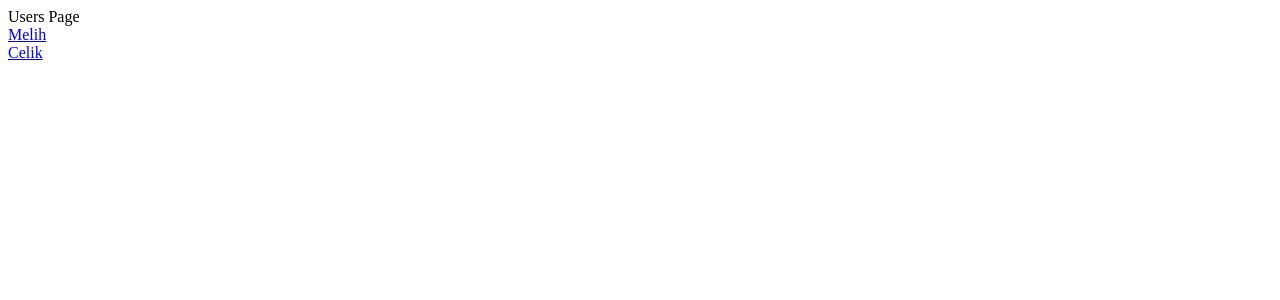
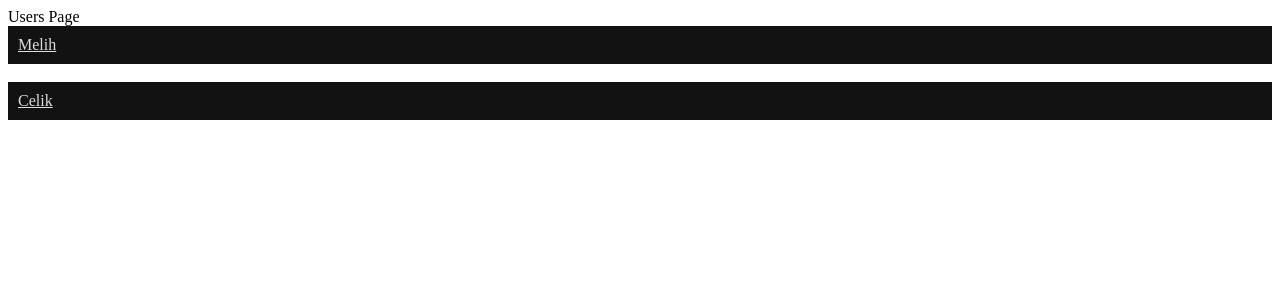
Before and after one commit to yenilikci/nextjs-practice, a Next.js app: page /users in a window 1280 px wide. Shown: the top 300 px of the page. Built offline with nearby package versions, Linux system fonts and the light colour scheme.

Commit message:
built-in styled css

```diff
--- a/components/UserList.js
+++ b/components/UserList.js
@@ -3,11 +3,23 @@ import Link from "next/link";
 const UserList = () => (
     <div>
         <Link href="/user?name=melih" as="melih">
-            <a>Melih</a>
+            <a className="username">Melih</a>
         </Link> <br/>
         <Link href="/user?name=celik" as="celik">
-            <a>Celik</a>
+            <a className="username">Celik</a>
         </Link>
+
+        {/* built-in styled css */}
+        <style jsx>
+            {`
+              .username{
+                background: #121212;
+                padding: 10px;
+                color: #ddd;
+                display: block;
+              }
+            `}
+        </style>
     </div>
 );
 
```
